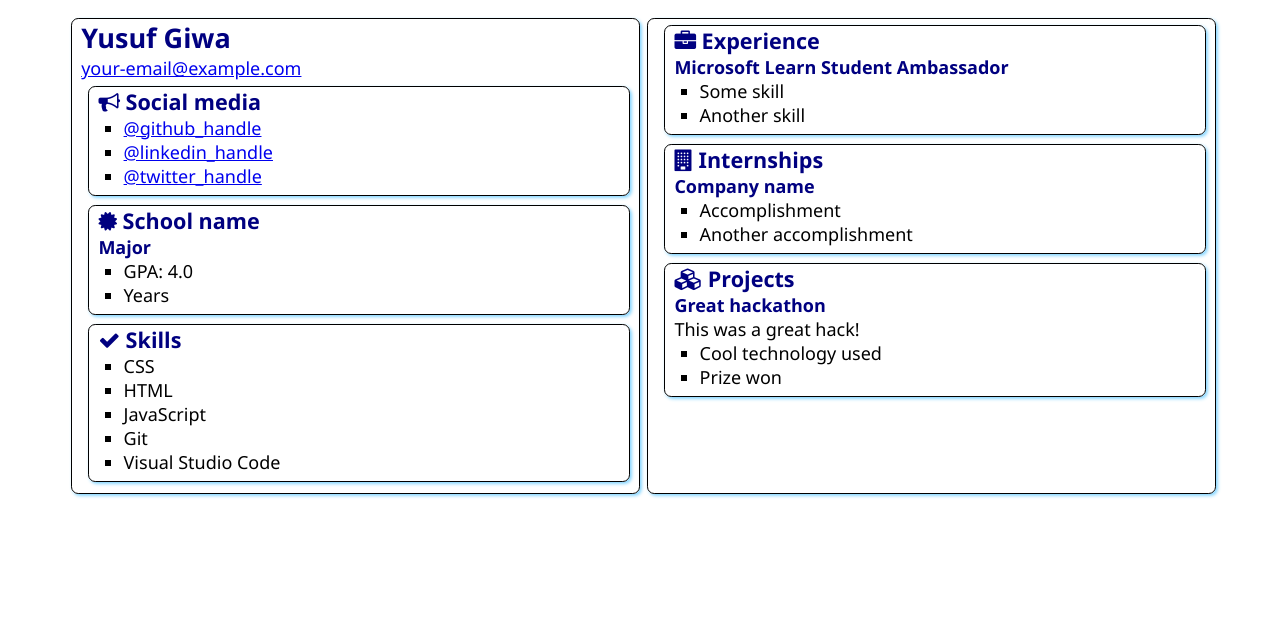
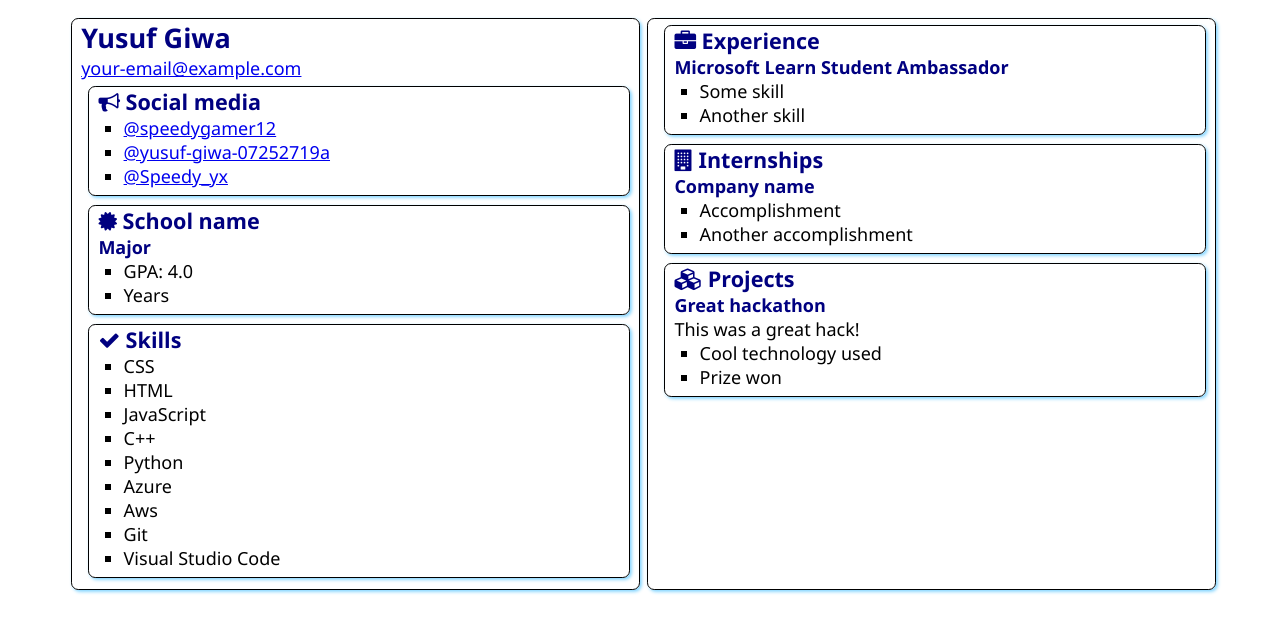
Before and after one commit to speedygamer12/SATechnicalOnboarding, a plain HTML site: page src/index.html in a window 1280 px wide. Drawn offline with Linux system fonts and the light colour scheme.

Commit message:
Edited Mark-up texts

```diff
--- a/src/index.html
+++ b/src/index.html
@@ -21,9 +21,9 @@
                     Social media
                 </h2>
                 <ul>
-                    <li><a href="https://github.com/<handle>">@github_handle</a></li>
-                    <li><a href="https://linkedin.com/in/<handle>">@linkedin_handle</a></li>
-                    <li><a href="https://twitter.com/<handle>">@twitter_handle</a></li>
+                    <li><a href="https://github.com/<handle>">@speedygamer12</a></li>
+                    <li><a href="https://linkedin.com/in/<handle>">@yusuf-giwa-07252719a</a></li>
+                    <li><a href="https://twitter.com/<handle>">@Speedy_yx</a></li>
                 </ul>
             </section>
 
@@ -50,6 +50,10 @@
                     <li>CSS</li>
                     <li>HTML</li>
                     <li>JavaScript</li>
+                    <li>C++</li>
+                    <li>Python</li>
+                    <li>Azure</li>
+                    <li>Aws</li>
                     <li>Git</li>
                     <li>Visual Studio Code</li>
                 </ul>
```
